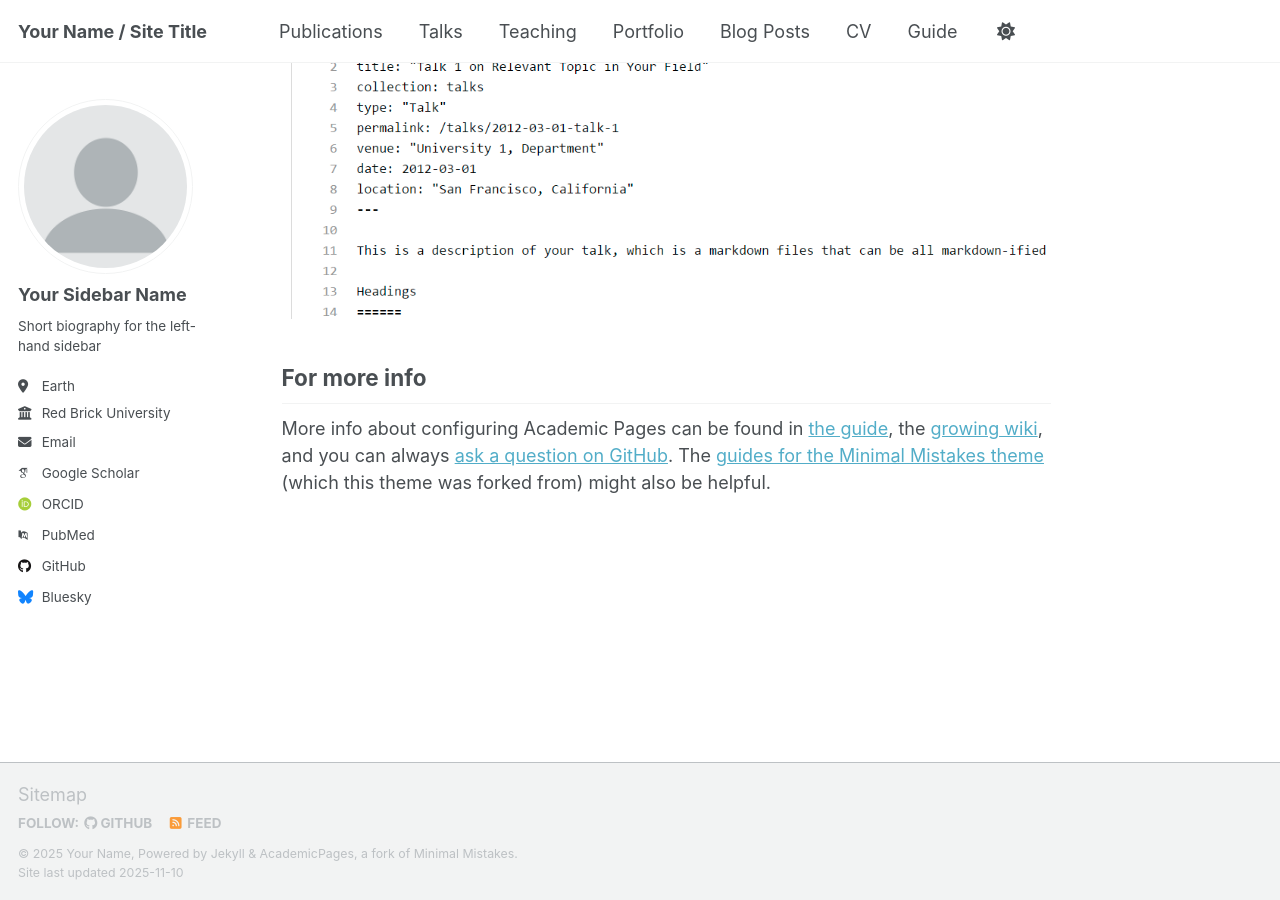
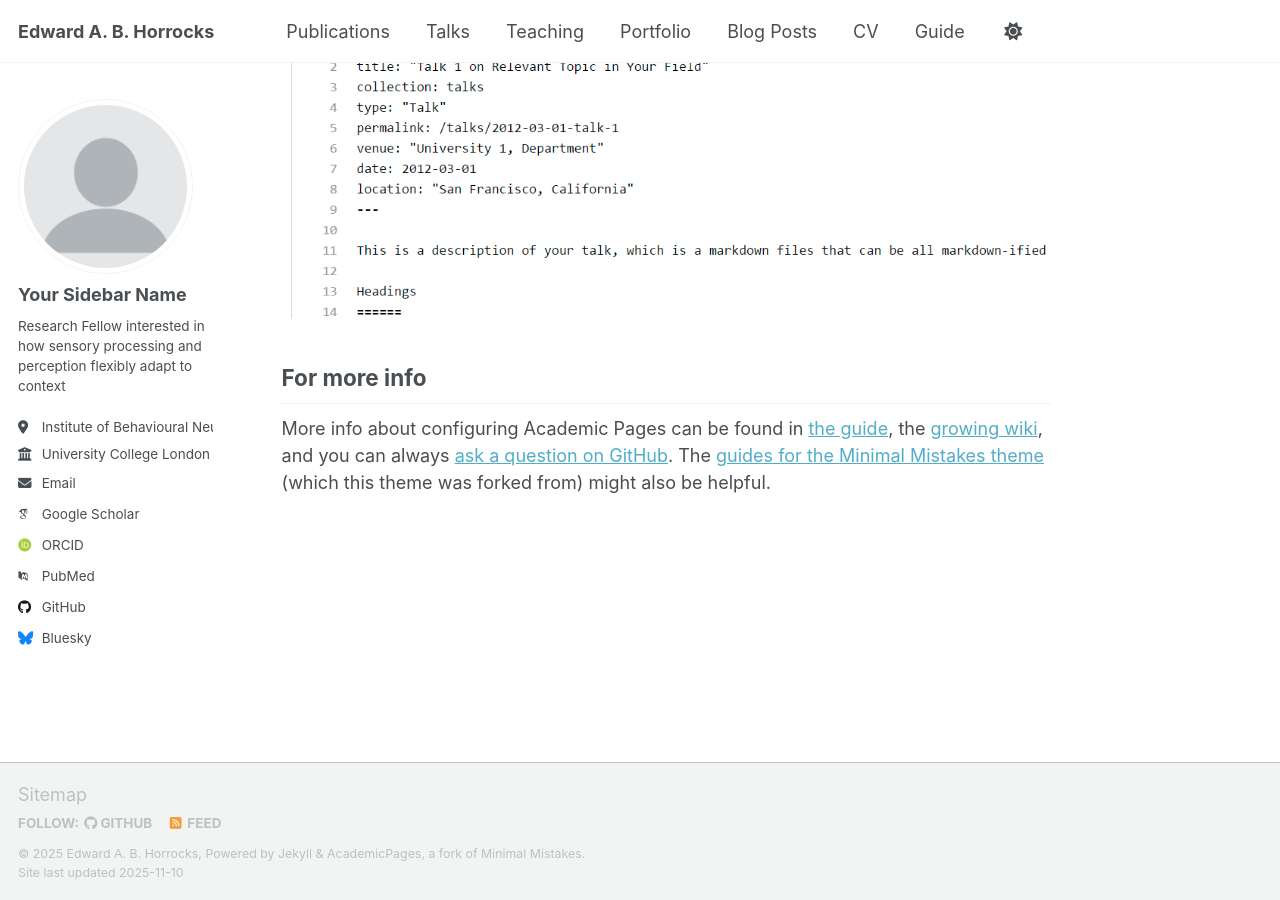
Before and after one commit to eabhorrocks/eabhorrocks.github.io, a Jekyll site: the page built from _pages/about.md, in a window 1280 px wide and 900 px high, scrolled down 2880 px. Built offline with Jekyll 4.4.1, drawn with Linux system fonts in a browser that asks for light colours; some web fonts are replaced; a script that is not in the unit is left out.

Commit message:
Update personal details in _config.yml
Updated personal information including name, bio, location, employer, and contact details.

```diff
--- a/_config.yml
+++ b/_config.yml
@@ -9,9 +9,9 @@
 # Basic Site Settings
 locale                   : "en-US"
 site_theme               : "default" # Currently available options are "default", "air"
-title                    : "Your Name / Site Title"
+title                    : "Edward A. B. Horrocks"
 title_separator          : "-"
-name                     : &name "Your Name"
+name                     : &name "Edward A. B. Horrocks"
 description              : &description "Your Name's academic portfolio"   # Update this with a general description of your site, this is the default if not overridden by a page
 url                      : https://academicpages.github.io # The base hostname & protocol for your site e.g. "https://[your GitHub username].github.io",
                                                            # or if you already have some other page hosted on Github then use "https://[your GitHub username].github.io/[Your Repo Name]"
@@ -26,11 +26,11 @@ author:
   avatar           : "profile.png"
   name             : "Your Sidebar Name"
   pronouns         : # example: "she/her"
-  bio              : "Short biography for the left-hand sidebar"
-  location         : "Earth"
-  employer         : "Red Brick University"
+  bio              : "Research Fellow interested in how sensory processing and perception flexibly adapt to context"
+  location         : "Institute of Behavioural Neuroscience, London, United Kingdom"
+  employer         : "University College London"
   uri              : # URL
-  email            : "none@example.org"
+  email            : "edward.horrocks.17@ucl.ac.uk"
 
   # Academic websites
   academia         : # URL
@@ -48,13 +48,13 @@ author:
   bitbucket        : # Username - Update with your username on the site
   codepen          : # Username
   dribbble         : # Username
-  github           : "academicpages"
+  github           : "eabhorrocks"
   kaggle           : # Username
   stackoverflow    : # User number or user number and name (i.e., use "1" or "1/jeff-atwood")
 
   # Social media
   artstation       : # Username
-  bluesky          : "bsky.app" # Replace this with you Bluesky username
+  bluesky          : "eabhorrocks" # Replace this with you Bluesky username
   facebook         : # Username
   flickr           : # Username
   foursquare       : # Username
```
